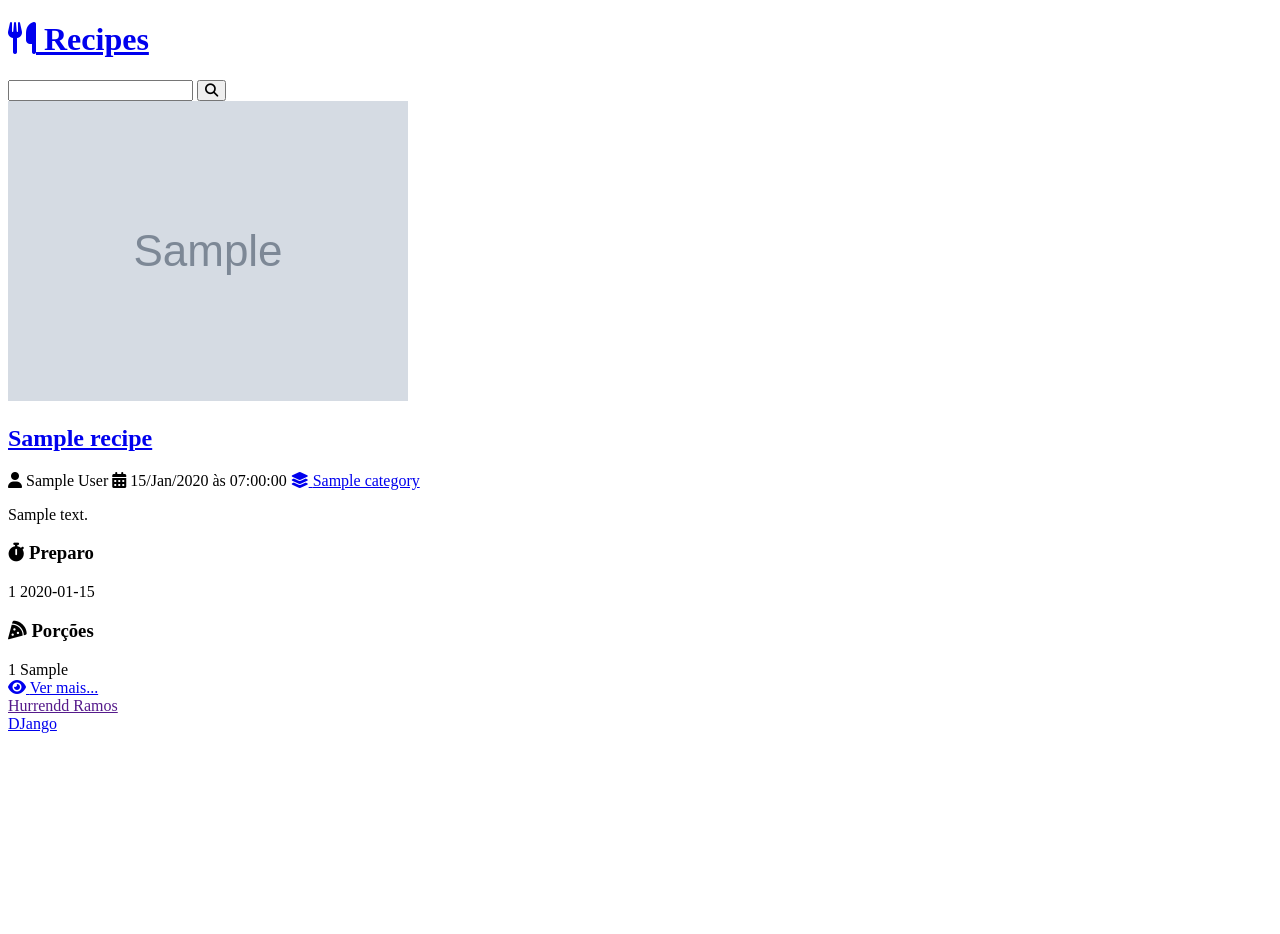
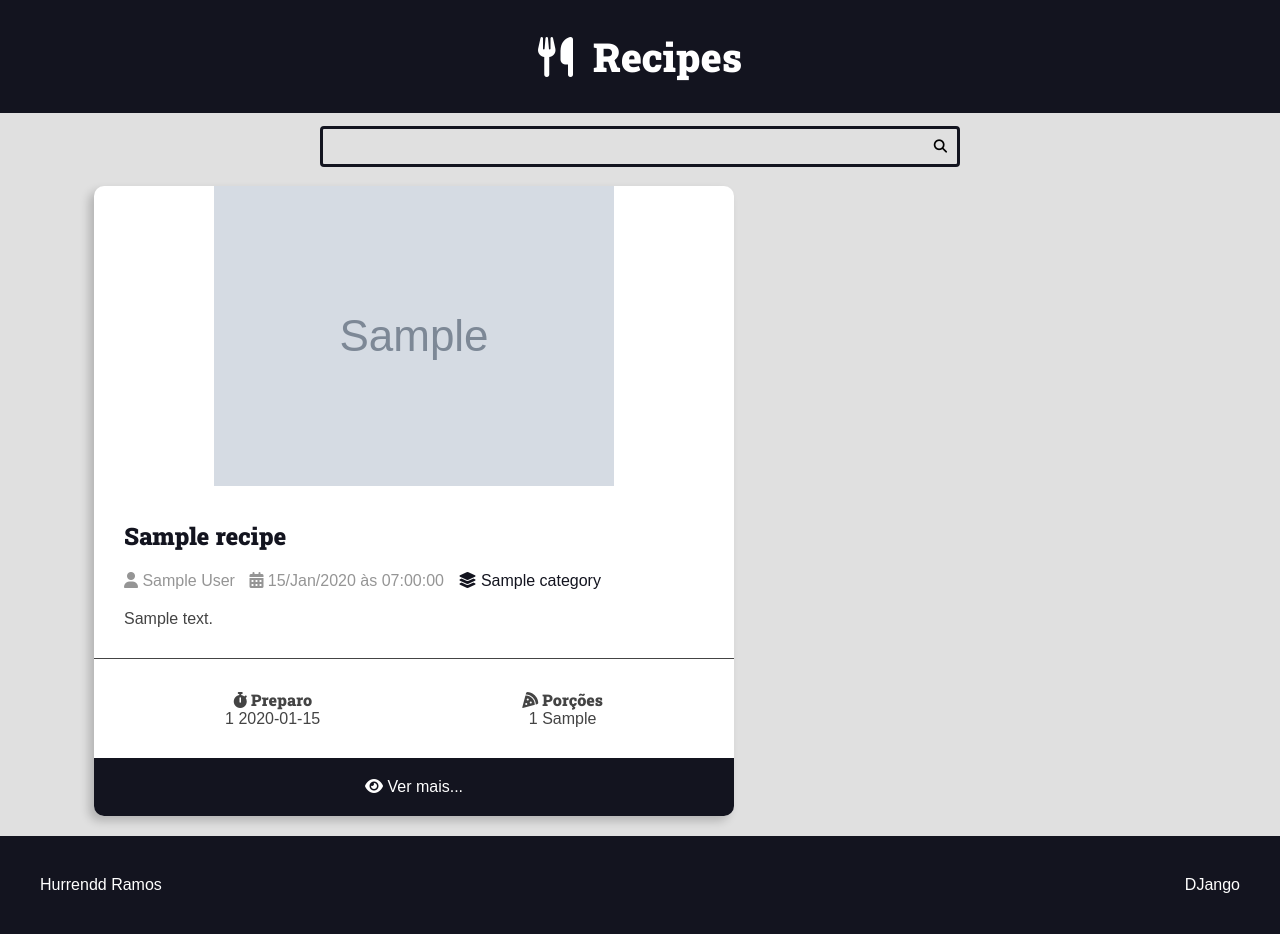
Before and after one commit to Hurrendd/curso-django-projeto1, a Django app: page / in a window 1280 px wide. Before the commit the page ends 733 px from the top, so only its background shows below. Run offline with Django 4.2, Linux system fonts and the light colour scheme; tables that the repository leaves empty hold one stand-in row (values such as "Sample post"); grey boxes marked "Sample" are stand-in pictures.

Commit message:
Atualização ate a aula 152_FINAL_secao 13

```diff
--- /dev/null
+++ b/base_static/global/css/styles.css
@@ -0,0 +1,455 @@
+:root {
+    --color-primary: #269fe6;
+    --color-primary-hover: #2086c2;
+    --color-primary-dark: #13141f;
+    --color-primary-dark-hover: #212336;
+    --color-primary-light: #d4ecfa;
+    --color-primary-light-hover: #bdd8e7;
+
+    --color-white: #fff;
+    --color-black: #000;
+
+    --color-dark-text: #444;
+    --color-info-light: #cce5ff;
+    --color-debug-light: #cce5ff;
+    --color-success-light: #d4edda;
+    --color-alert-light: #fff3cd;
+    --color-warning-light: #fff3cd;
+    --color-error-light: #f8d7da;
+
+    --color-info-dark: #4d86c4;
+    --color-debug-dark: #4d86c4;
+    --color-success-dark: #4a9c5d;
+    --color-alert-dark: #927f40;
+    --color-warning-dark: #927f40;
+    --color-error-dark: #da525d;
+
+    --color-gray-0: #f9f9f9;
+    --color-gray-1: #e0e0e0;
+    --color-gray-2: #c7c7c7;
+    --color-gray-3: #aeaeae;
+    --color-gray-4: #959595;
+    --color-gray-5: #7d7d7d;
+    --color-gray-6: #646464;
+    --color-gray-7: #4b4b4b;
+    --color-gray-8: #323232;
+    --color-gray-9: #191919;
+
+    --font-primary: sans-serif;
+    --font-headings: 'Roboto Slab', serif;
+
+    --spacing-gutter-thin: 2rem;
+    --spacing-gutter-medium: 3rem;
+    --spacing-gutter-large: 4rem;
+}
+
+* {
+    padding: 0;
+    margin: 0;
+    box-sizing: border-box;
+}
+
+html {
+    font-size: 62.5%;
+
+}
+
+body {
+    font-size: 1.6rem;
+    font-family: var(--font-primary);
+    background: var(--color-gray-1);
+    color: var(--color-dark-text);
+}
+
+h1,
+h2,
+h3,
+h4,
+h5,
+h6 {
+    font-family: var(--font-headings);
+}
+
+.container {
+    max-width: 90%;
+    margin: 0 auto;
+    padding: var(--spacing-gutter-medium);
+}
+
+.main-content {
+    padding-bottom: var(--spacing-gutter-thin);
+
+}
+
+.main-header-container {
+    background: var(--color-primary-dark);
+    margin-bottom: 1%;
+}
+
+.main-logo {
+    font-size: 4rem;
+    color: var(--color-white);
+    text-decoration: none;
+    display: flex;
+    flex-flow: row nowrap;
+    align-items: center;
+    justify-content: center;
+    width: fit-content;
+    margin: 0 auto;
+}
+
+.main-logo-icon {
+    margin-right: 2rem;
+}
+
+.search-form {
+    border: .3rem solid var(--color-primary-dark);
+    max-width: 64rem;
+    margin: 0 auto 1.5% auto;
+    border-radius: .4rem;
+    position: relative;
+    transition: all 300ms ease-in-out;
+
+}
+
+.search-form:hover {
+    transform: scale(1.05);
+}
+
+.search-input,
+.search-button {
+    border: none;
+    background: none;
+    outline: none;
+    padding: 1rem;
+    transition: all 300ms ease-in-out;
+    border-radius: 5%;
+}
+
+.search-input {
+    width: 100%;
+    padding-right: 3rem;
+}
+
+.search-button {
+    position: absolute;
+    top: 0;
+    right: 0;
+}
+
+.search-button:focus {
+    outline: 1px solid var(--color-primary);
+    background: rgba(0, 0, 0, .05);
+}
+
+.search-form:focus-within {
+    border-color: var(--color-primary);
+    background: var(--color-white);
+}
+
+.search-form:focus-within .search-button {
+    color: var(--color-primary);
+}
+
+.main-content {
+    padding-top: 0;
+
+}
+
+.main-content-list {
+    display: grid;
+    grid-template-columns: repeat(auto-fit, minmax(34rem, 1fr));
+    gap: var(--spacing-gutter-large);
+}
+
+.recipe {
+    background: var(--color-white);
+    box-shadow: -5px 5px 10px rgba(0, 0, 0, .2);
+    transform: scale(1);
+    transition: all 300ms ease-in-out;
+    border-radius: 1rem;
+    overflow: hidden;
+}
+
+.recipe-cover {
+    display: grid;
+    text-align: center;
+}
+
+.recipe img {
+    max-width: 100%;
+}
+
+.recipe-list-item {
+    max-width: 64rem;
+    height: fit-content;
+}
+
+.recipe-list-item:hover {
+    transform: scale(1.02);
+    box-shadow: -10px 10px 15px rgba(0, 0, 0, .5);
+}
+
+.recipe-title-container {
+    padding: var(--spacing-gutter-medium);
+    padding-bottom: var(--spacing-gutter-thin);
+}
+
+.recipe-title-container a {
+    text-decoration: none;
+    color: var(--color-primary-dark)
+}
+
+.recipe-author {
+    padding: 0 var(--spacing-gutter-medium);
+}
+
+.recipe-content {
+    padding: var(--spacing-gutter-medium);
+    padding-top: var(--spacing-gutter-thin);
+}
+
+.recipe-author-item {
+    color: var(--color-gray-4);
+    margin-right: 1rem;
+}
+
+.recipe-author a {
+    color: var(--color-primary-dark);
+    text-decoration: none;
+    transition: all 300ms ease-in-out;
+}
+
+.recipe-author a:hover {
+    color: var(--color-primary);
+}
+
+.recipe-meta-container {
+    display: flex;
+    flex-flow: row wrap;
+    padding: var(--spacing-gutter-medium);
+    background: var(--color-white);
+    border-top: 1px solid;
+}
+
+.recipe-meta {
+    display: flex;
+    flex-flow: column nowrap;
+    flex-shrink: 1;
+    flex-grow: 1;
+    align-items: center;
+    text-align: center;
+}
+
+.recipe-meta-title {
+    font-size: 1.6rem;
+}
+
+.recipe-footer a {
+    background: var(--color-primary-dark);
+    display: block;
+    color: var(--color-white);
+    text-decoration: none;
+    text-align: center;
+    padding: var(--spacing-gutter-thin);
+    transition: all 300ms ease-in-out;
+}
+
+.recipe-footer a:hover {
+    filter: brightness(3);
+    transform: scale(1.05);
+}
+
+.main-content-detail .recipe-list-item {
+    max-width: 84rem;
+    margin: 0 auto;
+}
+
+.main-content-detail .recipe-list-item:hover {
+    transform: scale(1);
+    box-shadow: -5px 5px 10px rgba(0, 0, 0, .2);
+}
+
+.preparation-steps {
+    padding: var(--spacing-gutter-thin);
+}
+
+.main-footer {
+    display: flex;
+    align-items: center;
+    justify-content: space-between;
+    background: var(--color-primary-dark);
+    color: var(--color-white);
+    padding: var(--spacing-gutter-large);
+}
+
+.main-footer a {
+    color: var(--color-white);
+    text-decoration: none;
+    transition: all 300ms ease-in-out;
+}
+
+.main-footer a:hover {
+    filter: brightness(.9);
+}
+
+.preparation-steps h1,
+.preparation-steps h2,
+.preparation-steps h3,
+.preparation-steps h4,
+.preparation-steps h5,
+.preparation-steps h6,
+.preparation-steps p,
+.preparation-steps pre {
+    margin: var(--spacing-gutter-thin) 0;
+}
+
+.preparation-steps ol,
+.preparation-steps ul {
+    margin: var(--spacing-gutter-thin);
+    padding: 0 var(--spacing-gutter-thin);
+}
+
+.pagination-content {
+    display: flex;
+    flex-flow: row wrap;
+    gap: 1rem 0.5rem;
+}
+
+.pagination .page-item {
+    background: var(--color-gray-3);
+    padding: 0.5rem 1rem;
+}
+
+.pagination .page-link {
+    text-decoration: none;
+    background: var(--color-primary);
+    color: var(--color-white);
+}
+
+.pagination .page-current {
+    background: var(--color-primary-dark);
+}
+
+/* Forms */
+.form-content {
+    max-width: 40%;
+    margin: 0 auto;
+    margin-bottom: var(--spacing-gutter-medium);
+}
+
+.form-content label, .form-content .help-text, .errorlist {
+    display: block;
+    margin: 0.5rem 0;
+    font-size: 1.4rem;
+    list-style-type: none;
+}
+
+.errorlist {
+    color: var(--color-error-dark);
+}
+
+.form-content input {
+    width: 100%;
+    padding: 1rem;
+    border-radius: 0.4rem;
+    border: 1px solid var(--color-primary-dark);
+}
+
+.form-content-grid {
+    display: grid;
+    grid-template-columns: repeat(auto-fit, minmax(30rem, 1fr));
+    gap: var(--spacing-gutter-thin);
+}
+
+.form-content button {
+    padding: 1rem 2rem;
+    border: none;
+    background: var(--color-primary-dark);
+    color: var(--color-white);
+}
+
+/* Messages */
+
+.messages-container {
+    display: flex;
+    flex-flow: column nowrap;
+    gap: var(--spacing-gutter-thin);
+}
+
+.message {
+    border-radius: 4px;
+    border: 1px solid var(--color-dark-text);
+    background: var(--color-gray-2);
+    color: var(--color-dark-text);
+  }
+
+  .message-error {
+    padding: var(--spacing-gutter-thin);
+    border: 1px solid var(--color-error-dark);
+    background: var(--color-error-light);
+    color: var(--color-error-dark);
+  }
+
+  .message-success {
+    padding: var(--spacing-gutter-thin);
+    border: 1px solid var(--color-success-dark);
+    background: var(--color-success-light);
+    color: var(--color-success-dark);
+  }
+
+  .message-warning {
+    padding: var(--spacing-gutter-thin);
+    border: 1px solid var(--color-warning-dark);
+    background: var(--color-warning-light);
+    color: var(--color-warning-dark);
+  }
+
+  .message-alert {
+    padding: var(--spacing-gutter-thin);
+    border: 1px solid var(--color-alert-dark);
+    background: var(--color-alert-light);
+    color: var(--color-alert-dark);
+  }
+
+  .message-info {
+    padding: var(--spacing-gutter-thin);
+    border: 1px solid var(--color-info-dark);
+    background: var(--color-info-light);
+    color: var(--color-info-dark);
+  }
+
+  .message-debug {
+    padding: var(--spacing-gutter-thin);
+    border: 1px solid var(--color-debug-dark);
+    background: var(--color-debug-light);
+    color: var(--color-debug-dark);
+  }
+
+/* Generics */
+
+.center {
+    text-align: center;
+}
+
+.m-x {
+    margin: 0 var(--spacing-gutter-medium);
+}
+
+.m-y {
+    margin: var(--spacing-gutter-medium) 0;
+}
+
+.teste-forms {
+    transition: all 300ms ease-in-out;
+}
+
+.teste-forms:hover {
+    transform: scale(1.02);
+}
+
+@media (max-width: 60rem) {
+    .main-content-list, .form-content-grid {
+        grid-template-columns: repeat(auto-fit, minmax(100%, 2fr));
+    }
+}
--- a/base_templates/global/base.html
+++ b/base_templates/global/base.html
@@ -1,13 +1,13 @@
 <!DOCTYPE html>
 <html lang="pt-BR">
     <head>
-        {% include 'recipes/partials/head.html' %}
+        {% include 'global/partials/head.html' %}
         <title>{% block title %}{% endblock title %} | Recipes</title>
     </head>
     <body>
-        {% include 'recipes/partials/header.html'%}
+        {% include 'global/partials/header.html'%}
 
-        {% include 'recipes/partials/search.html' %}
+        {% include 'global/partials/search.html' %}
 
         <main class="main-content-container">
 
@@ -15,11 +15,11 @@
 
             {% endblock content %}
 
-            {% include 'recipes/partials/pagination.html' %}
+            {% include 'global/partials/pagination.html' %}
 
         </main>
 
-        {% include 'recipes/partials/footer.html' %}
+        {% include 'global/partials/footer.html' %}
     </body>
 
 </html>
--- a/recipes/templates/recipes/partials/head.html
+++ b/base_templates/global/partials/head.html
@@ -22,5 +22,5 @@
     href="https://fonts.googleapis.com/css2?family=Montserrat:wght@900&family=Open+Sans:ital,wght@0,400;0,700;1,400&family=Roboto+Slab:wght@900&display=swap"
     rel="stylesheet">
 
-<link rel="stylesheet" href="{% static 'recipes\css\styles.css' %}">
+<link rel="stylesheet" href="{% static 'global\css\styles.css' %}">
 <link rel="stylesheet" href="{% static 'global\css\global-style.css' %}">
--- a/project/settings.py
+++ b/project/settings.py
@@ -64,6 +64,7 @@ TEMPLATES = [
             BASE_DIR / 'recipes' / 'templates_temp',
             BASE_DIR / 'templates',
             BASE_DIR / 'base_templates',
+            BASE_DIR / 'base_static',
         ],
         'APP_DIRS': True,
         'OPTIONS': {
@@ -128,7 +129,7 @@ USE_TZ = True
 STATIC_URL = '/static/'
 
 STATICFILES_DIRS = [
-    BASE_DIR / 'static/recipes',
+    BASE_DIR / 'base_static/',
 ]
 
 MEDIA_URL = 'media/'
--- a/recipes/templates/recipes/pages/home.html
+++ b/recipes/templates/recipes/pages/home.html
@@ -4,7 +4,7 @@
 
 {% block content %}
 
-    {% include 'recipes/partials/messages.html' %}
+    {% include 'global/partials/messages.html' %}
 
     <div class="main-content main-content-list container">
         {% for recipe in recipes %}
```
Also changed, not shown: authors/forms.py (+10 -0 lines), authors/templates/authors/page/register_view.html (+2 -34 lines), authors/tests/test_author_register_form.py (+13 -0 lines), authors/views.py (+9 -2 lines), base_templates/global/partials/form.html (added, +33 -0 lines), base_templates/global/partials/footer.html (renamed from recipes/templates/recipes/partials/footer.html), base_templates/global/partials/header.html (renamed from recipes/templates/recipes/partials/header.html), base_templates/global/partials/messages.html (renamed from recipes/templates/recipes/partials/messages.html), base_templates/global/partials/pagination.html (renamed from recipes/templates/recipes/partials/pagination.html), base_templates/global/partials/search.html (renamed from recipes/templates/recipes/partials/search.html).
